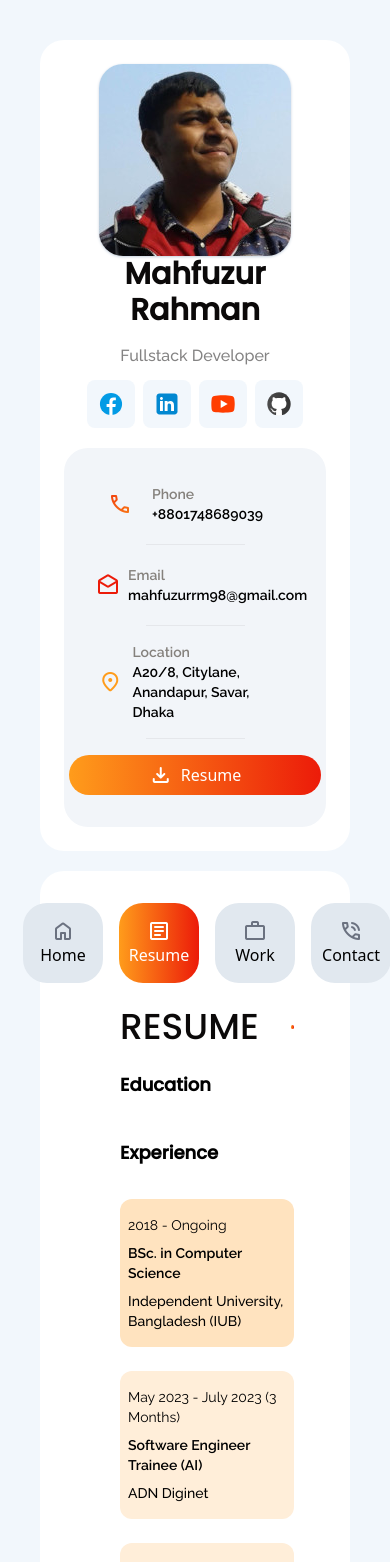
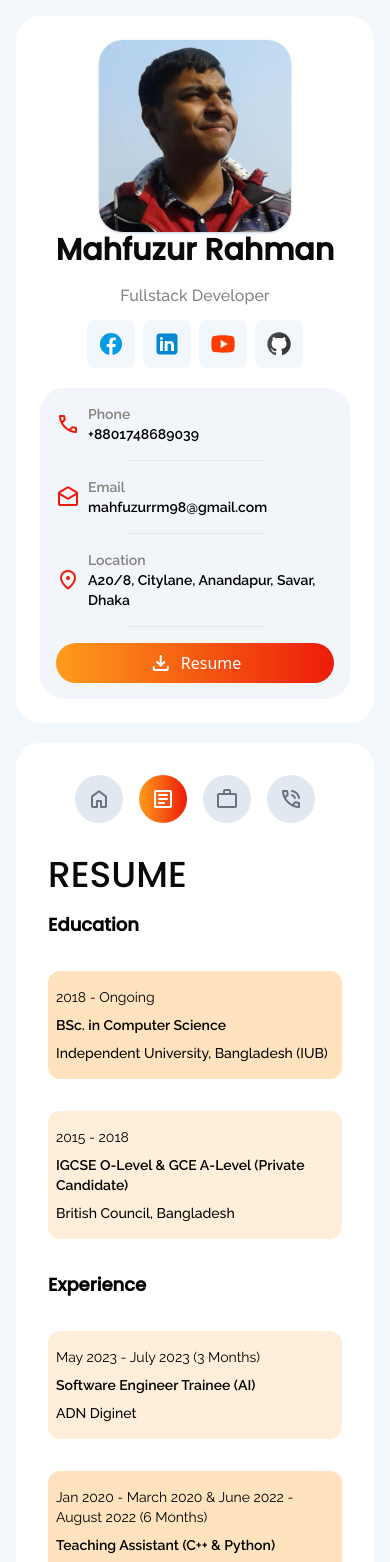
Before and after one commit to Moon422/portfolio, a React (Vite) app: page /resume in a window 390 px wide. Shown: the top 1562 px of the page. Built offline with nearby package versions, Linux system fonts and the light colour scheme; no server answers.

Commit message:
padding bugs fixed

```diff
--- a/src/App.tsx
+++ b/src/App.tsx
@@ -89,7 +89,7 @@ const Clock = () => {
 
 function App() {
   return (
-    <div className='py-10 px-10 lg:px-20 md:pt-0 md:pb-10'>
+    <div className='p-4 lg:px-20 md:pt-0 lg:pb-10'>
       <ToastContainer />
       <header className='hidden h-20 md:flex items-center'>
         <p className='font-pacifico text-2xl py-8'>Mahfuzur Rahman</p>
@@ -149,37 +149,41 @@ function App() {
         }))
       }}>
         <div className="flex flex-col lg:flex-row lg:items-start gap-5">
-          <div className='bg-white px-6 py-6 md:h-auto lg:pb-16 lg:pt-28 rounded-3xl w-full xl:w-1/3 2xl:w-1/4 relative items-center flex flex-col md:flex-row lg:flex-col md:items-stretch lg:items-center gap-5'>
+          <div className='bg-white p-6 md:h-auto lg:pb-16 lg:pt-28 rounded-3xl w-full xl:w-1/3 2xl:w-1/4 relative items-center flex flex-col md:flex-row lg:flex-col md:items-start lg:items-center gap-5'>
             <ProfileCard />
           </div>
-          <div className="w-full xl:w-2/3 2xl:w-3/4 bg-white rounded-3xl ps-20 pe-14 pt-5 pb-8">
-            <div className="flex justify-center bg-transparent mb-3 px-8 py-3 rounded-3xl gap-x-4 lg:hidden">
+          <div className="w-full xl:w-2/3 2xl:w-3/4 bg-white rounded-3xl p-8">
+            <div className="flex justify-center bg-transparent mb-8 gap-x-4 lg:hidden">
               <NavLink to="/" className={({ isActive, isPending }) => {
                 return isPending ? "link pending" : isActive ? "link active" : "link inactive"
               }}>
-                <div className="flex flex-col items-center justify-center w-20 h-20">
-                  <span className="material-symbols-rounded icon">home</span>Home
+                <div className="flex flex-col items-center justify-center rounded-3xl h-12 w-12 md:w-20 md:h-20">
+                  <span className="material-symbols-rounded icon">home</span>
+                  <span className="hidden md:inline">Home</span>
                 </div>
               </NavLink>
               <NavLink to="/resume" className={({ isActive, isPending }) => {
                 return isPending ? "link pending" : isActive ? "link active" : "link inactive"
               }}>
-                <div className="flex flex-col items-center justify-center w-20 h-20">
-                  <span className="material-symbols-rounded icon">article</span>Resume
+                <div className="flex flex-col items-center justify-center rounded-3xl h-12 w-12 md:w-20 md:h-20">
+                  <span className="material-symbols-rounded icon">article</span>
+                  <span className="hidden md:inline">Resume</span>
                 </div>
               </NavLink>
               <NavLink to="/work" className={({ isActive, isPending }) => {
                 return isPending ? "link pending" : isActive ? "link active" : "link inactive"
               }}>
-                <div className="flex flex-col items-center justify-center w-20 h-20">
-                  <span className="material-symbols-rounded icon">work</span>Work
+                <div className="flex flex-col items-center justify-center rounded-3xl h-12 w-12 md:w-20 md:h-20">
+                  <span className="material-symbols-rounded icon">work</span>
+                  <span className="hidden md:inline">Work</span>
                 </div>
               </NavLink>
               <NavLink to="/contact" className={({ isActive, isPending }) => {
                 return isPending ? "link pending" : isActive ? "link active" : "link inactive"
               }}>
-                <div className="flex flex-col items-center justify-center w-20 h-20">
-                  <span className="material-symbols-rounded icon">phone_in_talk</span>Contact
+                <div className="flex flex-col items-center justify-center rounded-3xl h-12 w-12 md:w-20 md:h-20">
+                  <span className="material-symbols-rounded icon">phone_in_talk</span>
+                  <span className="hidden md:inline">Contact</span>
                 </div>
               </NavLink>
             </div>
--- a/src/components/about-me.tsx
+++ b/src/components/about-me.tsx
@@ -9,13 +9,13 @@ export const AboutMe: React.FC = () => {
         <>
             <div className='flex items-center mb-4'>
                 <h1 className='uppercase text-4xl font-poppins font-medium text-0B0909 me-8'>About me</h1>
-                <div className='w-1/3 rounded-full h-1 bg-gradient-to-r from-FF9C1B to-EC1B09'></div>
+                <div className='hidden md:block w-1/3 rounded-full h-1 bg-gradient-to-r from-FF9C1B to-EC1B09'></div>
             </div>
             <p className='text-justify font-raleway font-medium mb-6'>
                 I am a soon-to-graduate computer science student with a strong backend development focus, complemented by frontend skills. My foundation in programming, algorithms, and data structures equips me to architect efficient systems, while adaptability and analytical acumen enable me to tackle complex challenges. I thrive in collaborative settings, emphasizing effective communication and attention to detail. My passion for continuous learning keeps me at the forefront of evolving technologies. As graduation approaches, I look forward to leveraging my coding enthusiasm for impactful projects, merging backend expertise with frontend capabilities, and infusing each endeavor with empathy, adaptability, and a commitment to collective success.
             </p>
             <h2 className='text-3xl font-poppins font-medium text-0B0909 mb-7'>What I do!</h2>
-            <div className="grid md:grid-cols-2 lg:grid-cols-1 2xl:grid-cols-2 gap-x-7 gap-y-6">
+            <div className="grid md:grid-cols-2 lg:grid-cols-1 2xl:grid-cols-2 gap-8">
                 <div className='bg-FFEBD1 py-3 px-6 rounded-3xl'>
                     <h3 className='font-poppins text-lg font-semibold py-2'>Frontend Development</h3>
                     <p className='font-raleway text-sm pb-2'>
--- a/src/components/contact.tsx
+++ b/src/components/contact.tsx
@@ -14,7 +14,7 @@ export const Contact: React.FC = () => {
         <>
             <div className='flex items-center mb-4'>
                 <h1 className='uppercase text-4xl font-poppins font-medium text-0B0909 me-8'>Contact</h1>
-                <div className='w-1/3 rounded-full h-1 bg-gradient-to-r from-FF9C1B to-EC1B09'></div>
+                <div className='hidden md:block w-1/3 rounded-full h-1 bg-gradient-to-r from-FF9C1B to-EC1B09'></div>
             </div>
             <div className="grid xl:grid-cols-2 gap-8 mb-8">
                 <div className="w-full h-56 p-6 rounded-3xl bg-FFEED9">
@@ -36,7 +36,7 @@ export const Contact: React.FC = () => {
                         </div>
                     </div>
                 </div>
-                <div className="w-full h-56 p-6 rounded-3xl bg-F2F7FC gap-x-2">
+                <div className="w-full h-56 p-6 rounded-3xl bg-F2F7FC">
                     <p className='font-poppins font-medium text-xl pt-3 pb-2 flex items-center'>
                         <span className='me-4 flex justify-center items-center bg-gradient-to-br from-EC1B09 to-FF9C1B text-transparent bg-clip-text'>
                             <span className="material-symbols-rounded text-3xl">mail</span>
--- a/src/components/profile-card.tsx
+++ b/src/components/profile-card.tsx
@@ -14,56 +14,56 @@ export const ProfileCard: React.FC = () => {
                 <div className="flex justify-center gap-2">
                     <a href="https://www.facebook.com/moon.knight117/" target='_blank'>
                         <div className='bg-F2F7FC rounded-lg w-12 h-12 flex justify-center items-center'>
-                            <img src={facebookIcon} alt="facebook icon" width="60%" height="60%" />
+                            <img src={facebookIcon} alt="facebook icon" className='w-3/5' />
                         </div>
                     </a>
 
                     <a href="https://www.linkedin.com/in/moon422/" target='_blank'>
                         <div className='bg-F2F7FC rounded-lg w-12 h-12 flex justify-center items-center'>
-                            <img src={linkedinIcon} alt="linkedin icon" width="60%" height="60%" />
+                            <img src={linkedinIcon} alt="linkedin icon" className='w-3/5' />
                         </div>
                     </a>
 
                     <a href="https://www.youtube.com/channel/UClZaC3bNQWgEskcXyFL_pFg" target='_blank'>
                         <div className='bg-F2F7FC rounded-lg w-12 h-12 flex justify-center items-center'>
-                            <img src={youtubeIcon} alt="youtube icon" width="60%" height="60%" />
+                            <img src={youtubeIcon} alt="youtube icon" className='w-3/5' />
                         </div>
                     </a>
                     <a href="https://github.com/Moon422" target='_blank'>
                         <div className='bg-F2F7FC rounded-lg w-12 h-12 flex justify-center items-center'>
-                            <img src={githubIcon} alt="github icon" width="60%" height="60%" />
+                            <img src={githubIcon} alt="github icon" className='w-3/5' />
                         </div>
                     </a>
                 </div>
             </div>
-            <div className="p-8 w-full rounded-3xl bg-F2F5F9">
-                <div className="flex items-center mb-4">
-                    <div className='me-2 w-12 h-12 flex justify-center items-center bg-gradient-to-br from-EC1B09 to-FF9C1B text-transparent bg-clip-text'>
-                        <span className="material-symbols-rounded">
+            <div className="w-full rounded-3xl bg-F2F5F9 p-4">
+                <div className="flex items-center mb-4 gap-2">
+                    <div className="flex justify-center items-center">
+                        <span className="material-symbols-rounded text-EC1B09">
                             call
                         </span>
                     </div>
                     <div>
                         <p className='font-raleway text-sm font-semibold text-1A1003 opacity-50'>Phone</p>
-                        <p className='font-raleway text-sm font-semibold'>+8801748689039</p>
+                        <p className='font-raleway text-sm font-semibold break-all'>+8801748689039</p>
                     </div>
                 </div>
                 <hr className='w-1/2 mx-auto mb-4' />
-                <div className="flex items-center mb-4">
-                    <div className='me-2 w-12 h-12 flex justify-center items-center'>
+                <div className="flex items-center mb-4 gap-2">
+                    <div className='flex justify-center items-center'>
                         <span className="material-symbols-rounded text-EC1B09">
                             drafts
                         </span>
                     </div>
                     <div>
                         <p className='font-raleway text-sm font-semibold text-1A1003 opacity-50'>Email</p>
-                        <p className='font-raleway text-sm font-semibold'>mahfuzurrm98@gmail.com</p>
+                        <p className='font-raleway text-sm font-semibold break-all'>mahfuzurrm98@gmail.com</p>
                     </div>
                 </div>
                 <hr className='w-1/2 mx-auto mb-4' />
-                <div className="flex items-center mb-4">
-                    <div className='me-2 w-12 h-12 flex justify-center items-center'>
-                        <span className="material-symbols-rounded text-FF9C1B">
+                <div className="flex items-center mb-4 gap-2">
+                    <div className='flex justify-center items-center'>
+                        <span className="material-symbols-rounded text-EC1B09">
                             location_on
                         </span>
                     </div>
@@ -74,11 +74,14 @@ export const ProfileCard: React.FC = () => {
                 </div>
                 <hr className='w-1/2 mx-auto mb-4' />
                 <div className="flex justify-center">
-                    <a href="https://raw.githubusercontent.com/Moon422/portfolio/main/CV%20-%20Mahfuzur%20Rahman.pdf" target='_blank' className='px-20 py-2 rounded-3xl flex justify-center items-center bg-gradient-to-r from-FF9C1B to-EC1B09 text-white'><span className="material-symbols-rounded me-2">
-                        download
-                    </span>Resume</a>
+                    <a href="https://raw.githubusercontent.com/Moon422/portfolio/main/CV%20-%20Mahfuzur%20Rahman.pdf" target='_blank' className='py-2 rounded-3xl flex justify-center items-center bg-gradient-to-r from-FF9C1B to-EC1B09 text-white flex-1'>
+                        <span className="material-symbols-rounded me-2">
+                            download
+                        </span>Resume
+                    </a>
                 </div>
             </div>
         </>
     )
 }
+// bg - gradient - to - br from - EC1B09 to - FF9C1B text - transparent bg - clip - text
--- a/src/components/resume.tsx
+++ b/src/components/resume.tsx
@@ -9,30 +9,34 @@ export const Resume: React.FC = () => {
         <>
             <div className='flex items-center mb-4'>
                 <h1 className='uppercase text-4xl font-poppins font-medium text-0B0909 me-8'>Resume</h1>
-                <div className='w-1/3 rounded-full h-1 bg-gradient-to-r from-FF9C1B to-EC1B09'></div>
+                <div className='hidden md:block w-1/3 rounded-full h-1 bg-gradient-to-r from-FF9C1B to-EC1B09'></div>
             </div>
-            <div className="grid md:grid-cols-2 lg:grid-cols-1 xl:grid-cols-2 gap-x-16 gap-y-6 mb-9">
-                <h3 className='font-poppins text-lg font-semibold py-2'>Education</h3>
-                <h3 className='font-poppins text-lg font-semibold py-2'>Experience</h3>
+            <div className="flex flex-col md:flex-row lg:flex-col xl:flex-row gap-8 mb-8">
+                <div className='flex flex-col gap-8 flex-1'>
+                    <h3 className='font-poppins text-lg font-semibold'>Education</h3>
                     <div className="rounded-xl py-4 px-2 bg-FFE3BF">
                         <p className='font-raleway text-sm pb-2'>2018 - Ongoing</p>
                         <p className="font-raleway font-semibold text-sm pb-2">BSc. in Computer Science</p>
                         <p className="font-raleway font-medium text-sm">Independent University, Bangladesh (IUB)</p>
                     </div>
                     <div className="rounded-xl py-4 px-2 bg-FFEED9">
+                        <p className='font-raleway text-sm pb-2'>2015 - 2018</p>
+                        <p className="font-raleway font-semibold text-sm pb-2">IGCSE O-Level & GCE A-Level (Private Candidate)</p>
+                        <p className="font-raleway font-medium text-sm">British Council, Bangladesh</p>
+                    </div>
+                </div>
+                <div className='flex flex-col gap-8 flex-1'>
+                    <h3 className='font-poppins text-lg font-semibold'>Experience</h3>
+                    <div className="rounded-xl py-4 px-2 bg-FFEED9">
                         <p className='font-raleway text-sm pb-2'>May 2023 - July 2023 (3 Months)</p>
                         <p className="font-raleway font-semibold text-sm pb-2">Software Engineer Trainee (AI)</p>
                         <p className="font-raleway font-medium text-sm">ADN Diginet</p>
-                </div>
-                <div className="rounded-xl py-4 px-2 bg-FFEED9">
-                    <p className='font-raleway text-sm pb-2'>2015 - 2018</p>
-                    <p className="font-raleway font-semibold text-sm pb-2">IGCSE O-Level & GCE A-Level (Private Candidate)</p>
-                    <p className="font-raleway font-medium text-sm">British Council, Bangladesh</p>
                     </div>
                     <div className="rounded-xl py-4 px-2 bg-FFE3BF">
                         <p className='font-raleway text-sm pb-2'>Jan 2020 - March 2020 & June 2022 - August 2022 (6 Months)</p>
                         <p className="font-raleway font-semibold text-sm pb-2">Teaching Assistant (C++ & Python)</p>
                         <p className="font-raleway font-medium text-sm">Independent University, Bangladesh (IUB)</p>
+                    </div>
                 </div>
             </div>
             <div className="flex gap-x-16">
```
Also changed, not shown: src/components/work.tsx (+4 -4 lines). Lines whose indentation alone changed are shown as unchanged.
